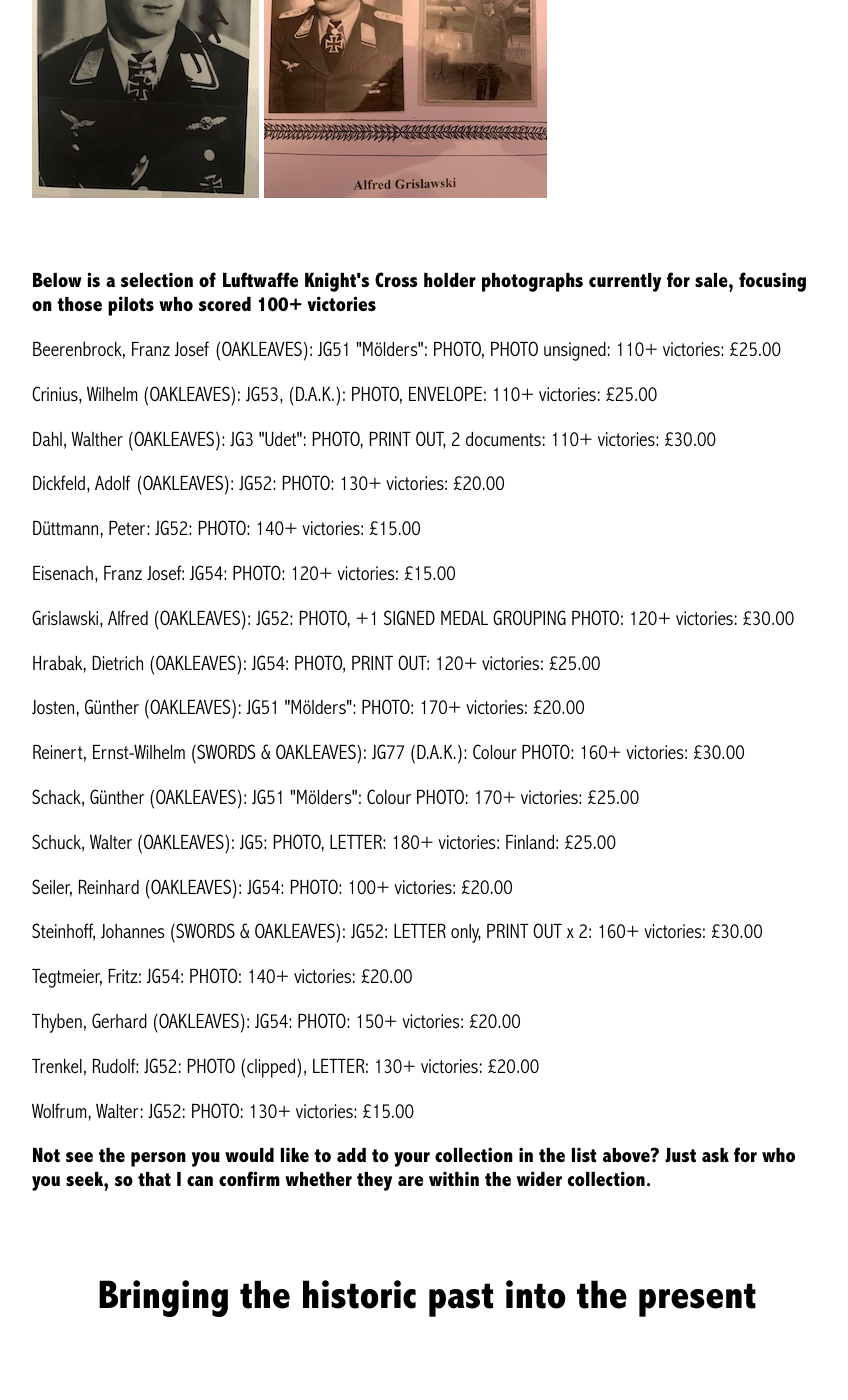
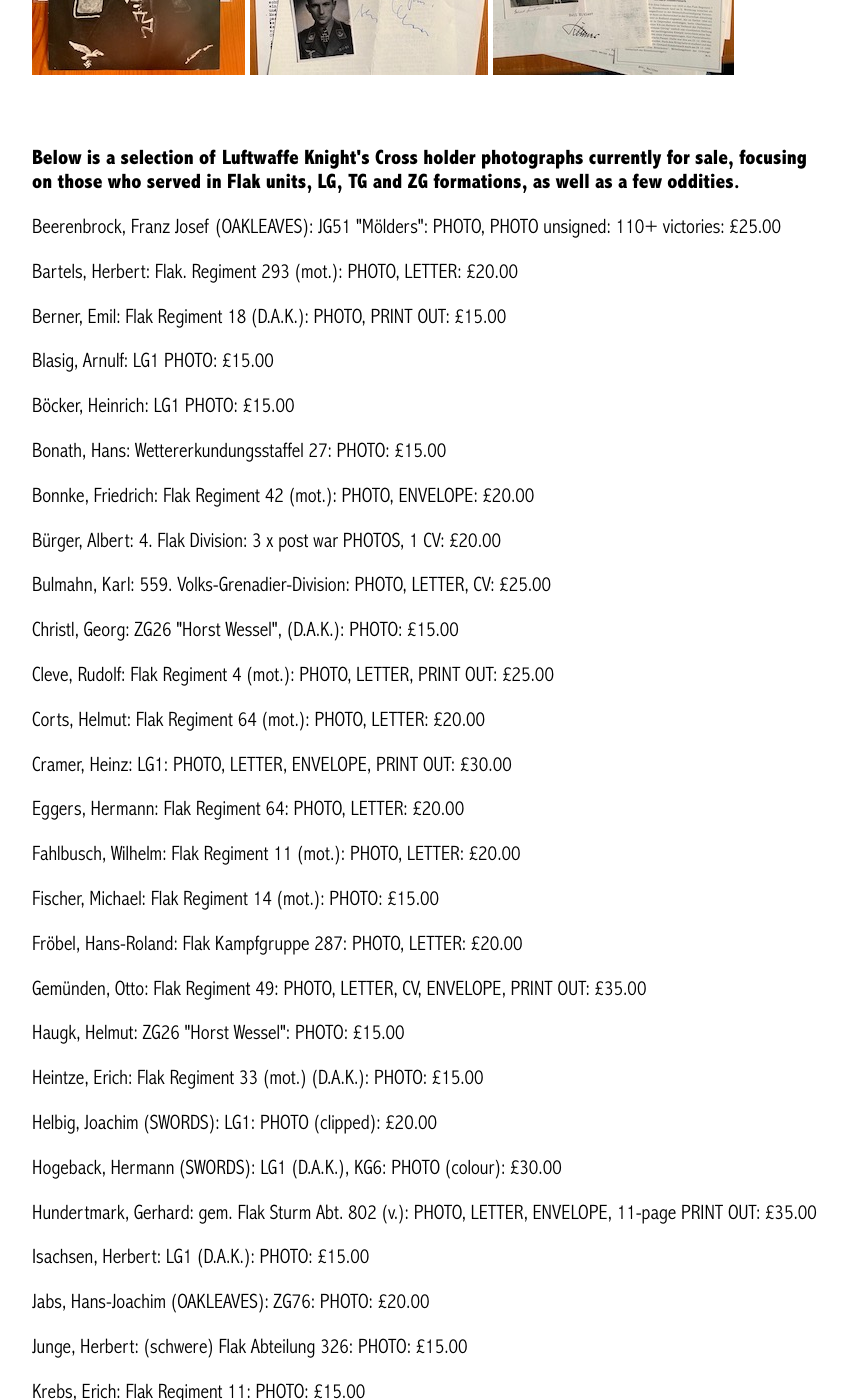
Before and after one commit to lahphotographs/lahphotographs.github.com, a Jekyll site: the page built from luftwaffe_photos.md, in a window 1280 px wide and 1400 px high, scrolled down 830 px. Shown: the whole window, without its empty margins (213-1061 px from the left). Built offline with Jekyll 4.4.1, drawn with Linux system fonts in a browser that asks for light colours; before the commit the page ends 2189 px from its top, so only the background shows below that; some of the changed text lies outside the part shown.

Commit message:
Update luftwaffe_photos.md

```diff
--- a/luftwaffe_photos.md
+++ b/luftwaffe_photos.md
@@ -6,31 +6,56 @@ permalink: /luftwaffe_photos.html
 ---
 <div id="booksBySameAuthor">
   <p float="left">
-<img src="./assets/Beerenbrock.jpg"/>
-<img src="./assets/Duttmann 2.jpg"/>
-<img src="./assets/Adolf Dickfield.jpeg"/>
-<img src="./assets/Tegtmeier 2.jpeg"/>
-<img src="./assets/Alfred Grislawski.jpeg"/>
+<img src="./assets/HELBIG.jpg"/>
+<img src="./assets/Ludke.jpeg"/>
+<img src="./assets/Fahlbusch.jpeg"/>
+<img src="./assets/Christl.jpg"/>
+<img src="./assets/Cleve.jpeg"/>
+<img src="./assets/Hundertmark.jpeg"/>
 </p>
 <br />
-<p><b>Below is a selection of Luftwaffe Knight's Cross holder photographs currently for sale, focusing on those pilots who scored 100+ victories</b></p>
+<p><b>Below is a selection of Luftwaffe Knight's Cross holder photographs currently for sale, focusing on those who served in Flak units, LG, TG and ZG formations, as well as a few oddities.</b></p>
 <p>Beerenbrock,	Franz Josef	(OAKLEAVES): JG51 "Mölders":	PHOTO, PHOTO unsigned:	110+ victories:	£25.00
-<p>Crinius,	Wilhelm	(OAKLEAVES): JG53, (D.A.K.):	PHOTO, ENVELOPE:	110+ victories:	£25.00
-<p>Dahl,	Walther	(OAKLEAVES):	JG3 "Udet":	PHOTO, PRINT OUT, 2 documents:	110+ victories:	£30.00
-<p>Dickfeld,	Adolf	(OAKLEAVES):	JG52:	PHOTO: 130+ victories:	£20.00
-<p>Düttmann,	Peter:	JG52:	PHOTO:	140+ victories:	£15.00
-<p>Eisenach,	Franz Josef:	JG54:	PHOTO:	120+ victories:	£15.00
-<p>Grislawski,	Alfred	(OAKLEAVES):	JG52:	PHOTO, +1 SIGNED MEDAL GROUPING PHOTO:	120+ victories:	£30.00
-<p>Hrabak,	Dietrich	(OAKLEAVES):	JG54:	PHOTO, PRINT OUT:	120+ victories:	£25.00
-<p>Josten,	Günther	(OAKLEAVES):	JG51 "Mölders":	PHOTO:	170+ victories:	£20.00
-<p>Reinert,	Ernst-Wilhelm	(SWORDS & OAKLEAVES):	JG77 (D.A.K.):	Colour PHOTO:	160+ victories:	£30.00
-<p>Schack,	Günther	(OAKLEAVES):	JG51 "Mölders":	Colour PHOTO:	170+ victories:	£25.00
-<p>Schuck,	Walter	(OAKLEAVES):	JG5:	PHOTO, LETTER:	180+ victories: Finland:	£25.00
-<p>Seiler,	Reinhard	(OAKLEAVES):	JG54:	PHOTO:	100+ victories:	£20.00
-<p>Steinhoff,	Johannes	(SWORDS & OAKLEAVES):	JG52:	LETTER only, PRINT OUT x 2:	160+ victories:	£30.00
-<p>Tegtmeier,	Fritz:	JG54:	PHOTO:	140+ victories:	£20.00
-<p>Thyben,	Gerhard	(OAKLEAVES):	JG54:	PHOTO:	150+ victories:	£20.00
-<p>Trenkel,	Rudolf:	JG52:	PHOTO (clipped), LETTER:	130+ victories:	£20.00
-<p>Wolfrum,	Walter:	JG52:	PHOTO:	130+ victories:	£15.00
+<p>Bartels,	Herbert: Flak. Regiment 293 (mot.):	PHOTO, LETTER: £20.00
+<p>Berner,	Emil:	Flak Regiment 18 (D.A.K.):	PHOTO, PRINT OUT:	£15.00
+<p>Blasig,	Arnulf:	LG1	PHOTO:	£15.00
+<p>Böcker,	Heinrich: LG1	PHOTO:	£15.00
+<p>Bonath,	Hans: Wettererkundungsstaffel 27:	PHOTO:	£15.00
+<p>Bonnke,	Friedrich: Flak Regiment 42 (mot.):	PHOTO, ENVELOPE:	£20.00
+<p>Bürger,	Albert:	4. Flak Division:	3 x post war PHOTOS, 1 CV:	£20.00
+<p>Bulmahn,	Karl: 559. Volks-Grenadier-Division:	PHOTO, LETTER, CV:	£25.00
+<p>Christl,	Georg: ZG26 "Horst Wessel", (D.A.K.):	PHOTO:	£15.00
+<p>Cleve,	Rudolf: Flak Regiment 4 (mot.):	PHOTO, LETTER, PRINT OUT:	£25.00
+<p>Corts,	Helmut: Flak Regiment 64 (mot.):	PHOTO, LETTER:	£20.00
+<p>Cramer,	Heinz: LG1:	PHOTO, LETTER, ENVELOPE, PRINT OUT:	£30.00
+<p>Eggers,	Hermann: Flak Regiment 64:	PHOTO, LETTER:	£20.00
+<p>Fahlbusch,	Wilhelm: Flak Regiment 11 (mot.):	PHOTO, LETTER:	£20.00
+<p>Fischer,	Michael: Flak Regiment 14 (mot.):	PHOTO:	£15.00
+<p>Fröbel,	Hans-Roland: Flak Kampfgruppe 287:	PHOTO, LETTER:	£20.00
+<p>Gemünden,	Otto: Flak Regiment 49:	PHOTO, LETTER, CV, ENVELOPE, PRINT OUT:	£35.00
+<p>Haugk,	Helmut: ZG26 "Horst Wessel":	PHOTO:	£15.00
+<p>Heintze,	Erich: Flak Regiment 33 (mot.) (D.A.K.):	PHOTO:	£15.00
+<p>Helbig,	Joachim	(SWORDS): LG1:	PHOTO (clipped):	£20.00
+<p>Hogeback,	Hermann	(SWORDS): LG1 (D.A.K.), KG6:	PHOTO (colour):	£30.00
+<p>Hundertmark,	Gerhard:	gem. Flak Sturm Abt. 802 (v.):	PHOTO, LETTER, ENVELOPE, 11-page PRINT OUT:	£35.00
+<p>Isachsen,	Herbert: LG1 (D.A.K.): PHOTO:	£15.00
+<p>Jabs,	Hans-Joachim	(OAKLEAVES): ZG76:	PHOTO:	£20.00
+<p>Junge,	Herbert: (schwere) Flak Abteilung 326:	PHOTO:	£15.00
+<p>Krebs,	Erich: Flak Regiment 11:	PHOTO:	£15.00
+<p>Lüdke,	Ernst: gem. Flak Abteilung 241:	PHOTO, LETTER, ENVELOPE:	£25.00
+<p>Messer,	Wilhelm: TG2:	PHOTO: £15.00
+<p>Pfeiffer,	Johannes: LG1:	PHOTO (clipped):	£10.00
+<p>Pirhofer,	Ernst: Flak Regiment 43 (mot.):	PHOTO, PRINT OUT:	£20.00
+<p>Prentl,	Josef	(OAKLEAVES): Flak Regiment 29:	PHOTO, SIGNED ADDRESS CARD:	£25.00
+<p>Richter,	Gerhard: LG1:	PHOTO, ENVELOPE:	£20.00
+<p>Rötche,	Hans: Transport Geschwader 1:	Colour PHOTO:	£20.00
+<p>Roth,	Günther: LG1:	PHOTO:	£15.00
+<p>Schlund,	Franz: LG1:	PHOTO, LETTER, ENVELOPE:	£25.00
+<p>Schneider,	Herbert: Flak Regiment 48 (mot.):	PHOTO:	£15.00
+<p>Schulze,	Franz-Joseph: Flak Sturm Regiment 241:	PHOTO:	£15.00
+<p>Schwabach,	Theo: Flak Regiment 33 (D.A.K.):	PHOTO (clipped):	£10.00
+<p>Stamp,	Gerhard: LG1:	PHOTO:	£15.00
+<p>Vesenmayer,	Dr. agrar. Hans: Flak Abteilung 77 (mot.):	PHOTO, LETTER:	£20.00
+<p>Zebhauser,	Paul: TG1:	PHOTO (clipped):	£10.00
 <p>
 <b><centre>Not see the person you would like to add to your collection in the list above? Just ask for who you seek, so that I can confirm whether they are within the wider collection.
```
